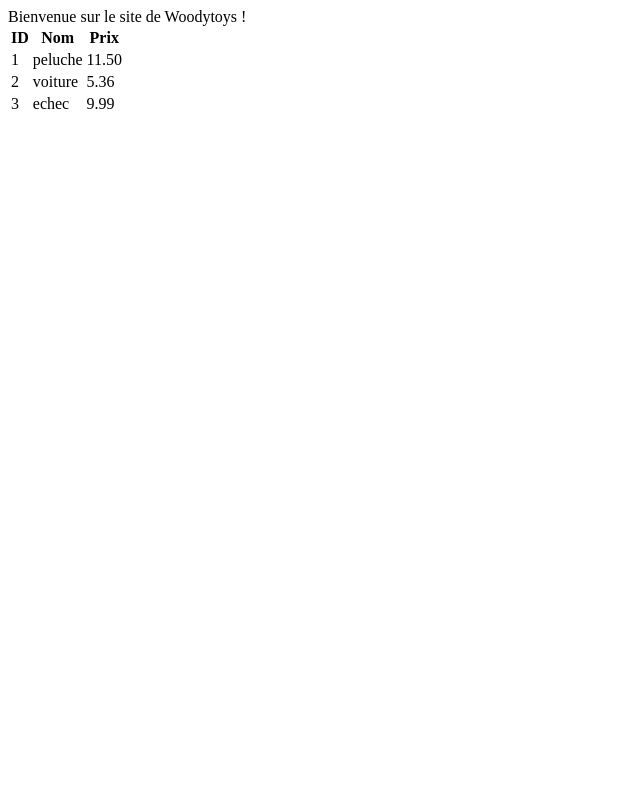
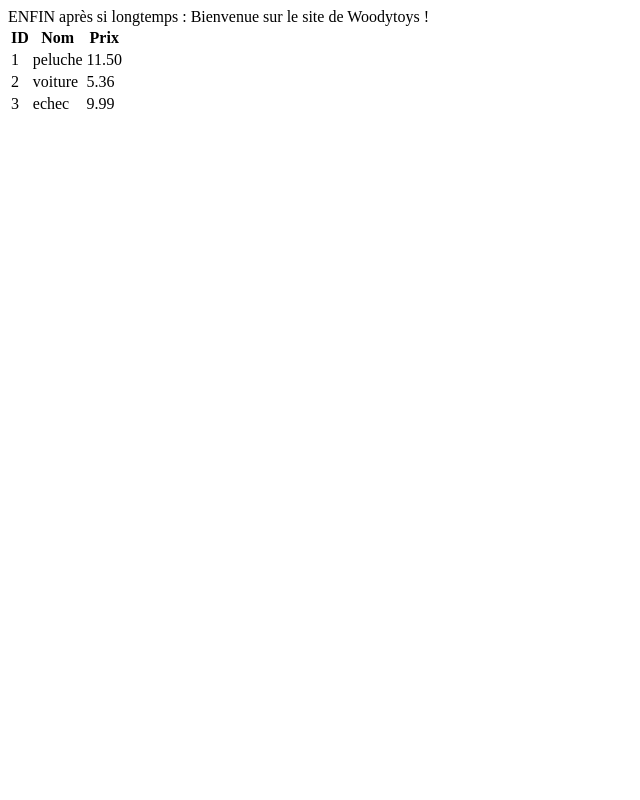
Before and after one commit to saskia-libotte/admin2-2022-2023, a PHP site: page / in a window 1280 px wide. Shown: the whole page, without its empty margins (0-640 px from the left). Run offline with PHP 8.4, Linux system fonts and the light colour scheme; data comes from the database, SQL or seed files in the repository.

Commit message:
msg drole

```diff
--- a/reseau_interne/web/index.php
+++ b/reseau_interne/web/index.php
@@ -1,4 +1,4 @@
-<?php echo 'Bienvenue sur le site de Woodytoys !'; ?>
+<?php echo 'ENFIN après si longtemps :  Bienvenue sur le site de Woodytoys !'; ?>
 
 <?php
 
```
